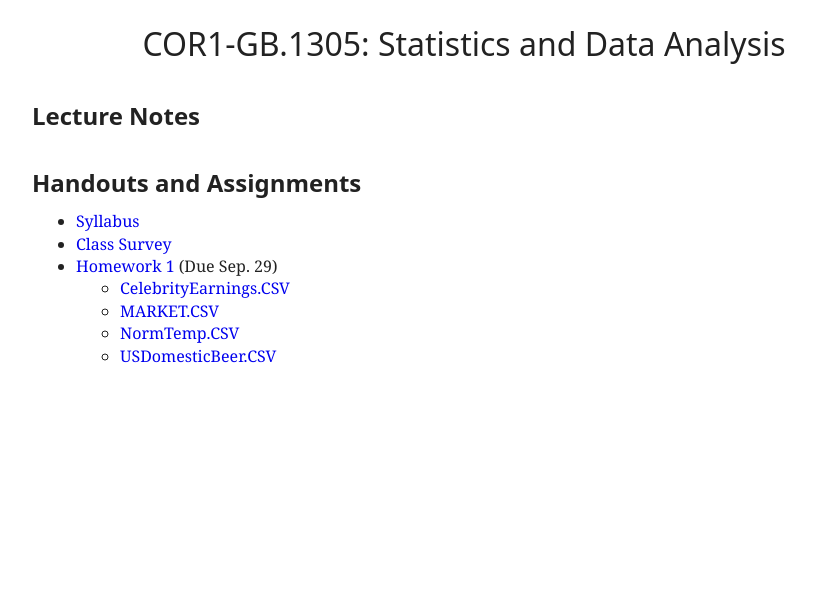
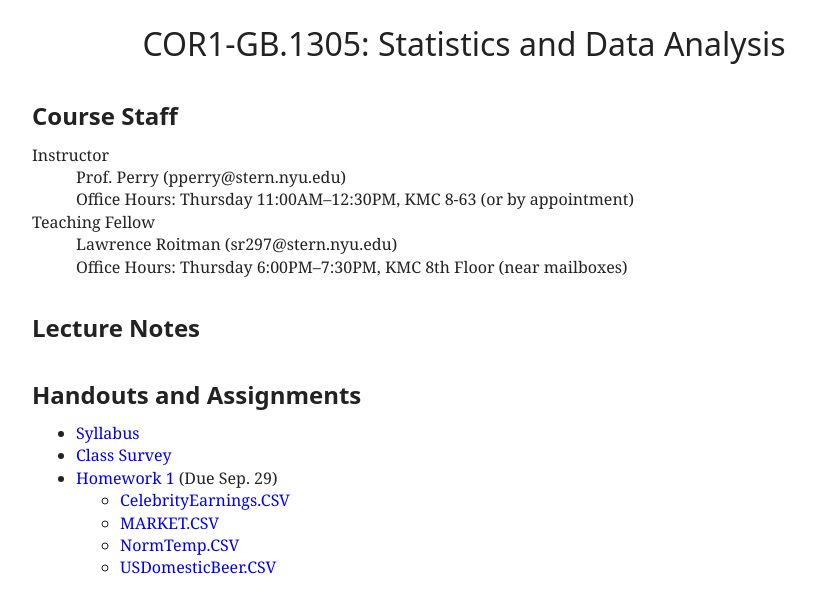
Before and after one commit to patperry/patperry.github.com, a Jekyll site: the page built from course/cor1305/index.html, in a window 1280 px wide. Shown: the top 613 px of the page, without its empty margins (176-992 px from the left). Built offline with Jekyll 4.4.1, drawn with Linux system fonts in a browser that asks for light colours.

Commit message:
Update office hours

```diff
--- a/course/cor1305/index.html
+++ b/course/cor1305/index.html
@@ -5,6 +5,19 @@ stylesheet: /css/main.css?v=1
 ---
 <main class="wrapper">
 <h1>COR1-GB.1305: Statistics and Data&nbsp;Analysis</h1>
+
+
+<h2>Course Staff</h2>
+<dl>
+  <dt>Instructor</dt>
+  <dd>Prof. Perry (pperry@stern.nyu.edu)</dd>
+  <dd>Office Hours: Thursday 11:00AM&ndash;12:30PM, KMC 8-63 (or by appointment)</dd>
+
+  <dt>Teaching Fellow</dt>
+  <dd>Lawrence Roitman (sr297@stern.nyu.edu)</dd>
+  <dd>Office Hours: Thursday 6:00PM&ndash;7:30PM, KMC 8th Floor (near mailboxes)</dd>
+</dl>
+
 
 <h2>Lecture Notes</h2>
 </ul>
```
Also changed, not shown: 1 other file.
